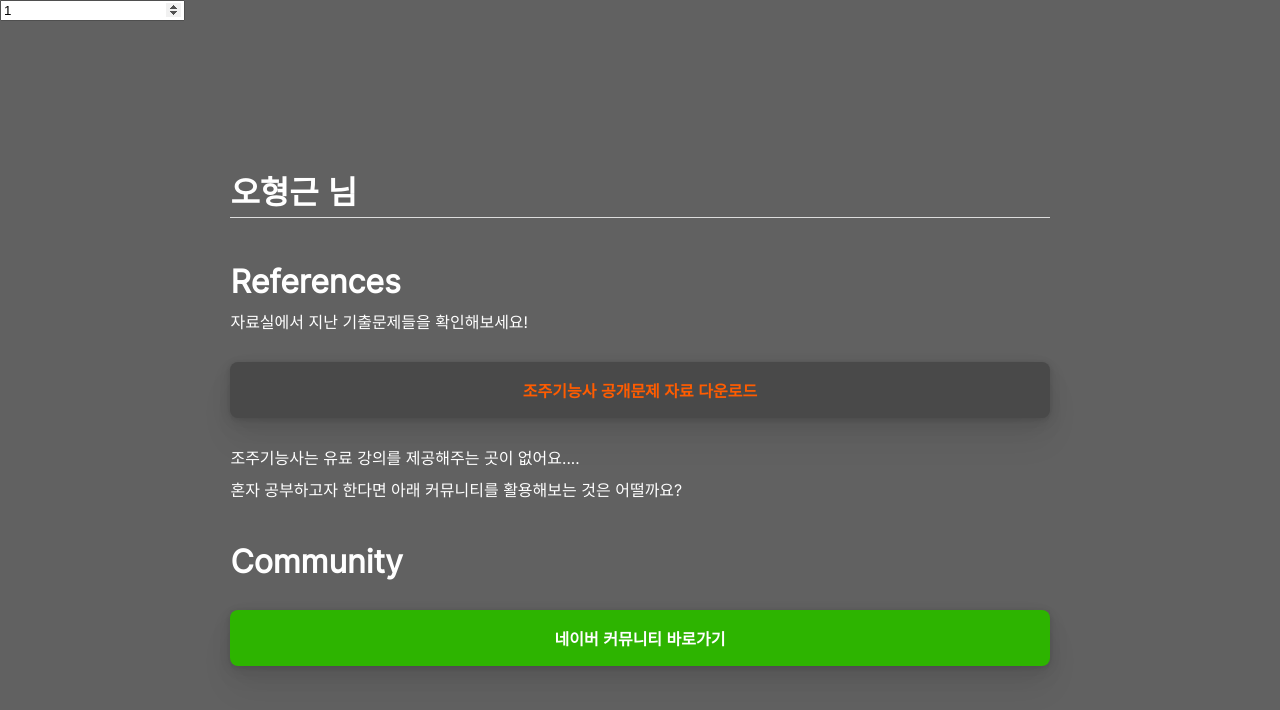
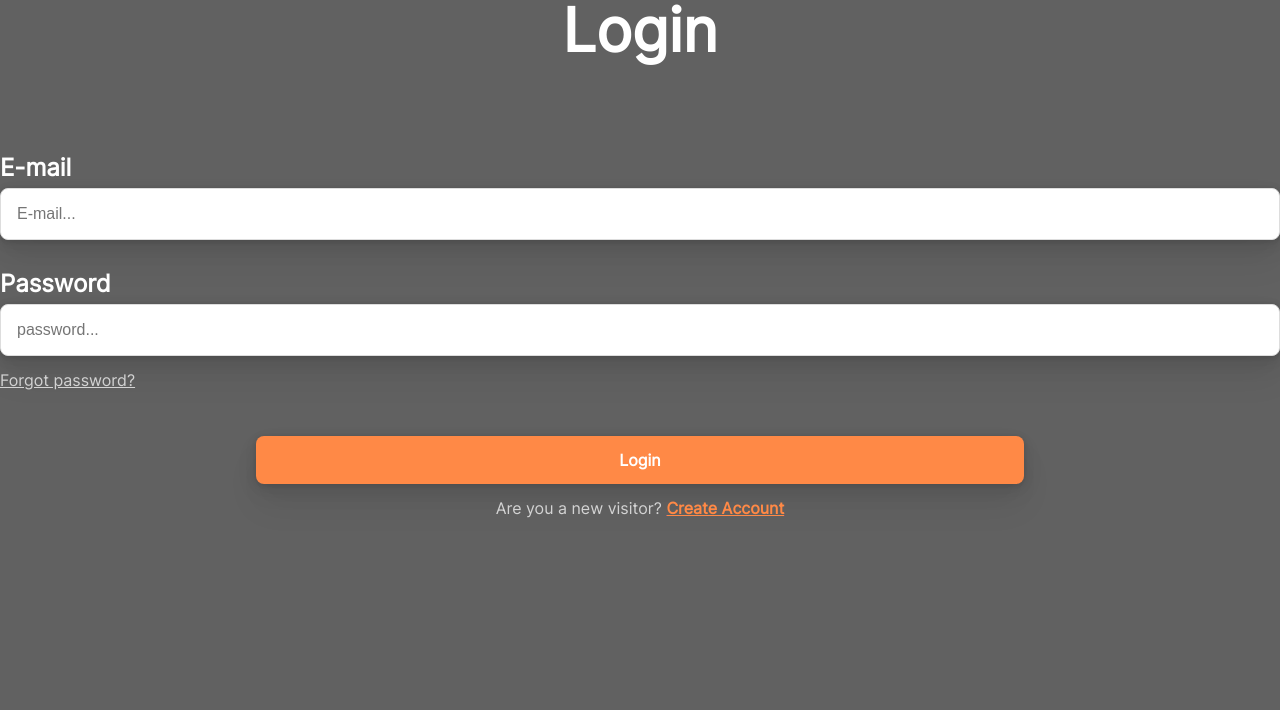
Before and after one commit to osamhack2022/Web_WILIM_TeamWILIM, a React (Create React App) app in the folder WEB(FE)/ts-wilim/: page / in a window 1280 px wide. Shown: the top 710 px of the page. Built offline with nearby package versions, Linux system fonts and the light colour scheme.

Commit message:
Apply route

```diff
--- a/WEB(FE)/ts-wilim/package.json
+++ b/WEB(FE)/ts-wilim/package.json
@@ -11,6 +11,7 @@
     "react-calendar": "^3.9.0",
     "react-dom": "^18.2.0",
     "react-redux": "^8.0.4",
+    "react-router-dom": "^6.4.1",
     "react-scripts": "5.0.1",
     "redux": "^4.2.0",
     "redux-logger": "^3.0.6",
--- a/WEB(FE)/ts-wilim/src/App.tsx
+++ b/WEB(FE)/ts-wilim/src/App.tsx
@@ -1,8 +1,16 @@
 import { Layout } from "./layout/Layout";
+import { Route, Routes } from "react-router-dom";
+import { LoginPage } from "./pages/loginPage";
+import { CreateAccountPage } from "./pages/creatAccountPage";
 
 function App() {
   return (
-    <Layout />
+    //<Layout />
+
+    <Routes>
+      <Route path="/" element={<LoginPage />}/>
+      <Route path="/CreateAccountPage" element={<CreateAccountPage />}/>
+    </Routes>
   );
 }
 
--- a/WEB(FE)/ts-wilim/src/index.tsx
+++ b/WEB(FE)/ts-wilim/src/index.tsx
@@ -5,6 +5,7 @@ import App from './App';
 import reportWebVitals from './reportWebVitals';
 import { Provider } from 'react-redux';
 import store from './store/store';
+import { BrowserRouter } from "react-router-dom";
 
 const root = ReactDOM.createRoot(
   document.getElementById('root') as HTMLElement
@@ -12,7 +13,9 @@ const root = ReactDOM.createRoot(
 root.render(
   <React.StrictMode>
     <Provider store={store}>
-      <App />
+      <BrowserRouter>
+        <App />
+      </BrowserRouter>
     </Provider>
   </React.StrictMode>
 );
--- /dev/null
+++ b/WEB(FE)/ts-wilim/src/pages/creatAccountPage.tsx
@@ -0,0 +1,135 @@
+import { useState } from "react";
+import { Button } from "../components/atom/button";
+import { Flex } from "../components/atom/flex";
+import { Line } from "../components/atom/line";
+import { MarginBox } from "../components/atom/marginBox";
+import { Text } from "../components/atom/text";
+import { InputArea } from "../components/molecule/inputArea";
+import { BaseStyles } from "../components/theme";
+import { Input } from "../components/atom/input";
+
+export const CreateAccountPage = () => {
+  const initialForm = {
+    email: "",
+    password: "",
+    username: "",
+    serviceType: "",
+  };
+  const [userInfoForm, setUserInfoForm] = useState(initialForm);
+  const buttonColor = (type: string) =>
+    type === userInfoForm.serviceType
+      ? BaseStyles.Color.Purple2
+      : BaseStyles.Color.Purple1;
+  const handleChange = (event: any) => {
+    const { name, value } = event.target;
+    setUserInfoForm({ ...userInfoForm, [name]: value });
+    console.log(userInfoForm);
+  };
+
+  return (
+    <>
+      <Text
+        innerText="Create Account"
+        fontSize={BaseStyles.Text.Heading2}
+        fontWeight={BaseStyles.Text.Border1}
+        textAlign="left"
+        color="white"
+      />
+      <MarginBox marginBottom="1rem" />
+      <Line width="100%" height="2px" color="white" />
+      <MarginBox marginBottom="3rem" />
+      <form>
+        <InputArea
+          name="email"
+          title="E-mail"
+          essential={true}
+          inputType="text"
+          placeholder="E-mail..."
+          onChange={(e) => handleChange(e)}
+          value={userInfoForm.email}
+        />
+        <MarginBox marginBottom="2rem" />
+        <InputArea
+          title="User Name"
+          name="username"
+          essential={true}
+          inputType="text"
+          placeholder="Name..."
+          buttonText="Check"
+          onChange={(e) => handleChange(e)}
+          value={userInfoForm.username}
+        />
+        <MarginBox marginBottom="2rem" />
+        <InputArea
+          title="Password"
+          name="password"
+          essential={true}
+          inputType="password"
+          placeholder="password..."
+          onChange={(e) => handleChange(e)}
+          value={userInfoForm.password}
+        />
+        <MarginBox marginBottom="2rem" />
+        <Flex alignItems="center" justifyContent="center">
+          <Input
+            style={{
+              display: "flex",
+              justifyContent: "center",
+              backgroundColor: buttonColor("육군"),
+              border: "none",
+              color: "white",
+            }}
+            type="button"
+            name="serviceType"
+            value="육군"
+            onClick={(e) => handleChange(e)}
+          />
+          <MarginBox marginLeft="1rem" />
+          <Input
+            style={{
+              display: "flex",
+              justifyContent: "center",
+              backgroundColor: buttonColor("해군"),
+              border: "none",
+              color: "white",
+            }}
+            type="button"
+            name="serviceType"
+            value="해군"
+            onClick={(e) => handleChange(e)}
+          />
+          <MarginBox marginLeft="1rem" />
+          <Input
+            style={{
+              display: "flex",
+              justifyContent: "center",
+              backgroundColor: buttonColor("공군"),
+              border: "none",
+              color: "white",
+            }}
+            type="button"
+            name="serviceType"
+            value="공군"
+            onClick={(e) => handleChange(e)}
+          />
+        </Flex>
+        <MarginBox marginBottom="3rem" />
+        <Flex flexDirection="column" alignItems="center">
+          <Button
+            innerText="Create New Account"
+            onClick={(e) => {
+              e.preventDefault();
+              console.log(userInfoForm);
+            }}
+            color="white"
+            backgroundColor={BaseStyles.Color.Orange2}
+            hoverColor={BaseStyles.Color.Orange3}
+            width="60%"
+            height="3rem"
+          />
+        </Flex>
+      </form>
+      <MarginBox marginBottom="2rem" />
+    </>
+  );
+};
--- /dev/null
+++ b/WEB(FE)/ts-wilim/src/pages/loginPage.tsx
@@ -0,0 +1,73 @@
+import { Text } from "../components/atom/text";
+import { Flex } from "../components/atom/flex";
+import { MarginBox } from "../components/atom/marginBox";
+import { BaseStyles } from "../components/theme";
+import { Button } from "../components/atom/button";
+import { InputArea } from "../components/molecule/inputArea";
+import { Link } from 'react-router-dom';
+
+export const LoginPage = () => {
+  return (
+    <>
+      <Flex justifyContent="center">
+        <Text
+          innerText="Login"
+          fontWeight={BaseStyles.Text.Border1}
+          color="white"
+          fontSize="60px"
+          textAlign="center"
+        />
+      </Flex>
+      <MarginBox marginBottom="6rem" />
+      <Flex flexDirection="column" alignItems="left">
+        <InputArea title="E-mail" inputType="text" placeholder='E-mail...' />
+        <MarginBox marginBottom="2rem" />
+        <InputArea title="Password" inputType="password" placeholder='password...' />
+      </Flex>
+      <MarginBox marginBottom="1rem" />
+      <Text
+        innerText="Forgot password?"
+        color="lightgray"
+        fontSize={BaseStyles.Text.Heading4}
+        textAlign="left"
+        hoverColor="white"
+        style={{ textDecoration: "underline" }}
+        onClick={() => console.log("hello")}
+      />
+      <MarginBox marginBottom="3rem" />
+      <Flex flexDirection="column" alignItems="center">
+        <Button
+          innerText="Login"
+          onClick={(e) => {
+            e.preventDefault();
+            console.log("Login...");
+          }}
+          color="white"
+          backgroundColor={BaseStyles.Color.Orange2}
+          hoverColor={BaseStyles.Color.Orange3}
+          width="60%"
+          height="3rem"
+        />
+        <MarginBox marginBottom="1rem" />
+        <div id="textWrapper">
+            <Text
+              innerText="Are you a new visitor? "
+              color="lightgray"
+              fontSize={BaseStyles.Text.Heading4}
+             />
+             <Link to="/CreateAccountPage">
+             <Text
+                innerText="Create Account"
+                color={BaseStyles.Color.Orange2}
+                fontSize={BaseStyles.Text.Heading4}
+                fontWeight={BaseStyles.Text.Border1}
+                hoverColor={BaseStyles.Color.Orange3}
+                style={{ textDecoration: "underline" }}
+                onClick={() => console.log("let's create account")}
+            />
+            </Link>
+        </div>
+      </Flex>
+    </>
+  );
+};
```
Also changed, not shown: 1 other file (tests, documents, lock files or other folders).
